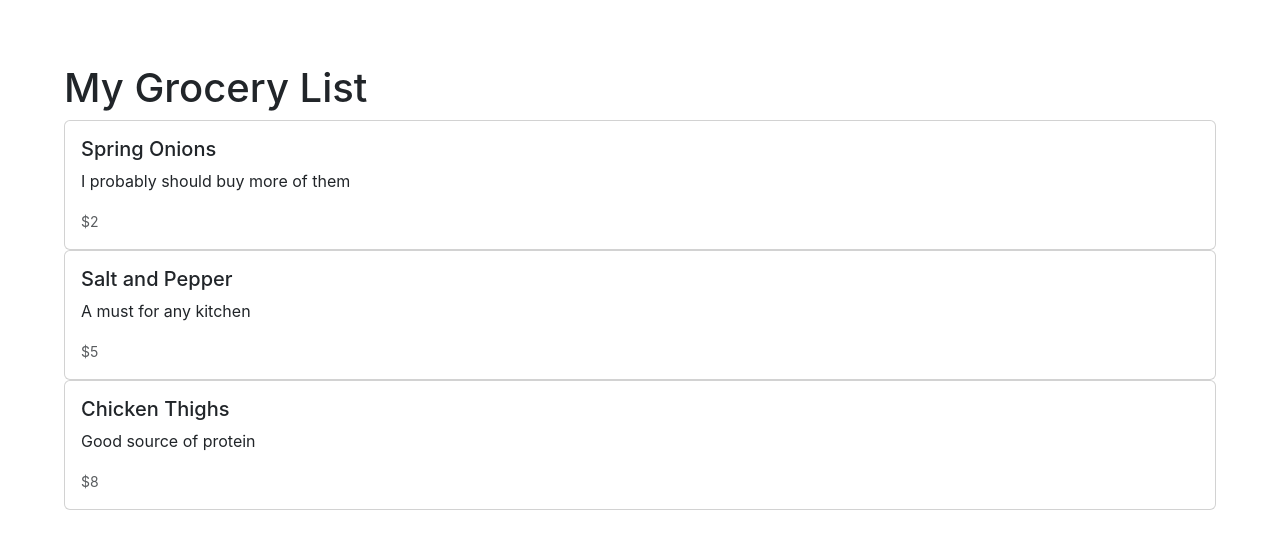
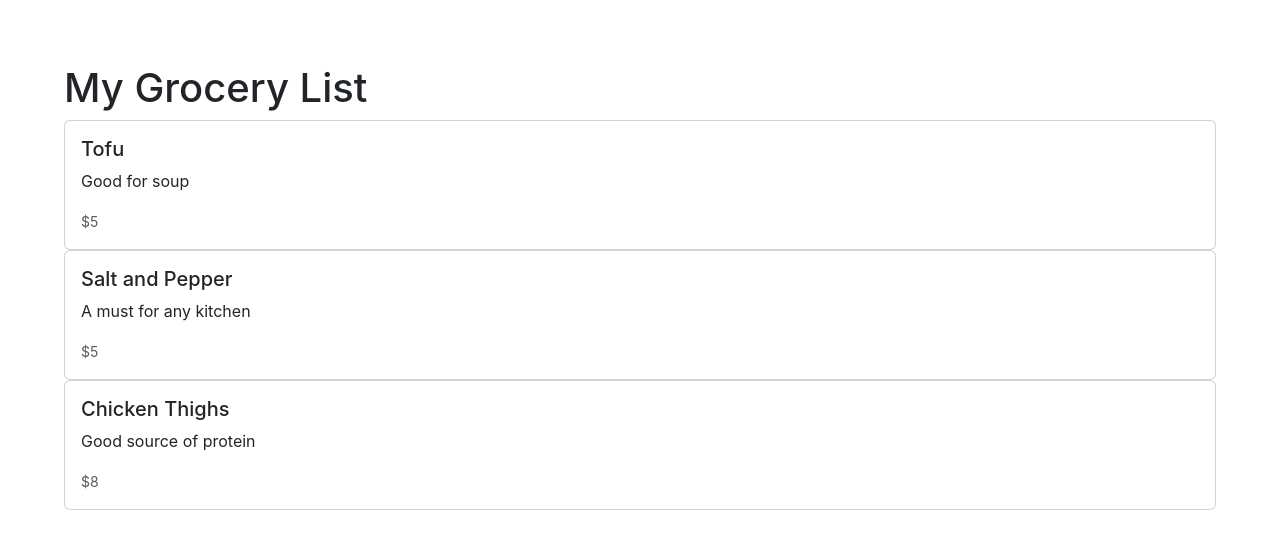
Before and after one commit to kbbtan/bostonhacks2023-intermediate-web-dev-workshop, a React (Create React App) app: page / in a window 1280 px wide. Shown: the top 548 px of the page. Built offline with nearby package versions, Linux system fonts and the light colour scheme.

Commit message:
Added state example

```diff
--- a/src/App.js
+++ b/src/App.js
@@ -1,28 +1,38 @@
 import './App.css';
 import Card from './Card';
 
+import { useState } from 'react';
+
 function App() {
+  const [groceries, setGroceries] = useState([
+    {
+      title: "Tofu",
+      description: "Good for soup",
+      price: "5"
+    },
+    {
+      title: "Salt and Pepper",
+      description: "A must for any kitchen",
+      price: "5"
+    },
+    {
+      title: "Chicken Thighs",
+      description: "Good source of protein",
+      price: "8"
+    }
+  ]);
+
   return (
     <div className="App">
       <h1>My Grocery List</h1>
 
-      <Card
-        title="Spring Onions"
-        description="I probably should buy more of them"
-        price="2"
-      />
-
-      <Card
-        title="Salt and Pepper"
-        description="A must for any kitchen"
-        price="5"
-      />
-
-      <Card
-        title="Chicken Thighs"
-        description="Good source of protein"
-        price="8"
-      />
+      {groceries.map((grocery) => {
+        return <Card
+          title={grocery.title}
+          description={grocery.description}
+          price={grocery.price}
+        />
+      })}
     </div>
   );
 }
--- a/src/Card.js
+++ b/src/Card.js
@@ -4,7 +4,7 @@ function Card({ title, description, price }) {
         <div class="card-body">
           <h5 class="card-title">{title}</h5>
           <p class="card-text">{description}</p>
-          <p class="card-text"><small class="text-body-secondary">${price}</small></p>
+          <small class="text-body-secondary">${price}</small>
         </div>
     </div>
   )
```
